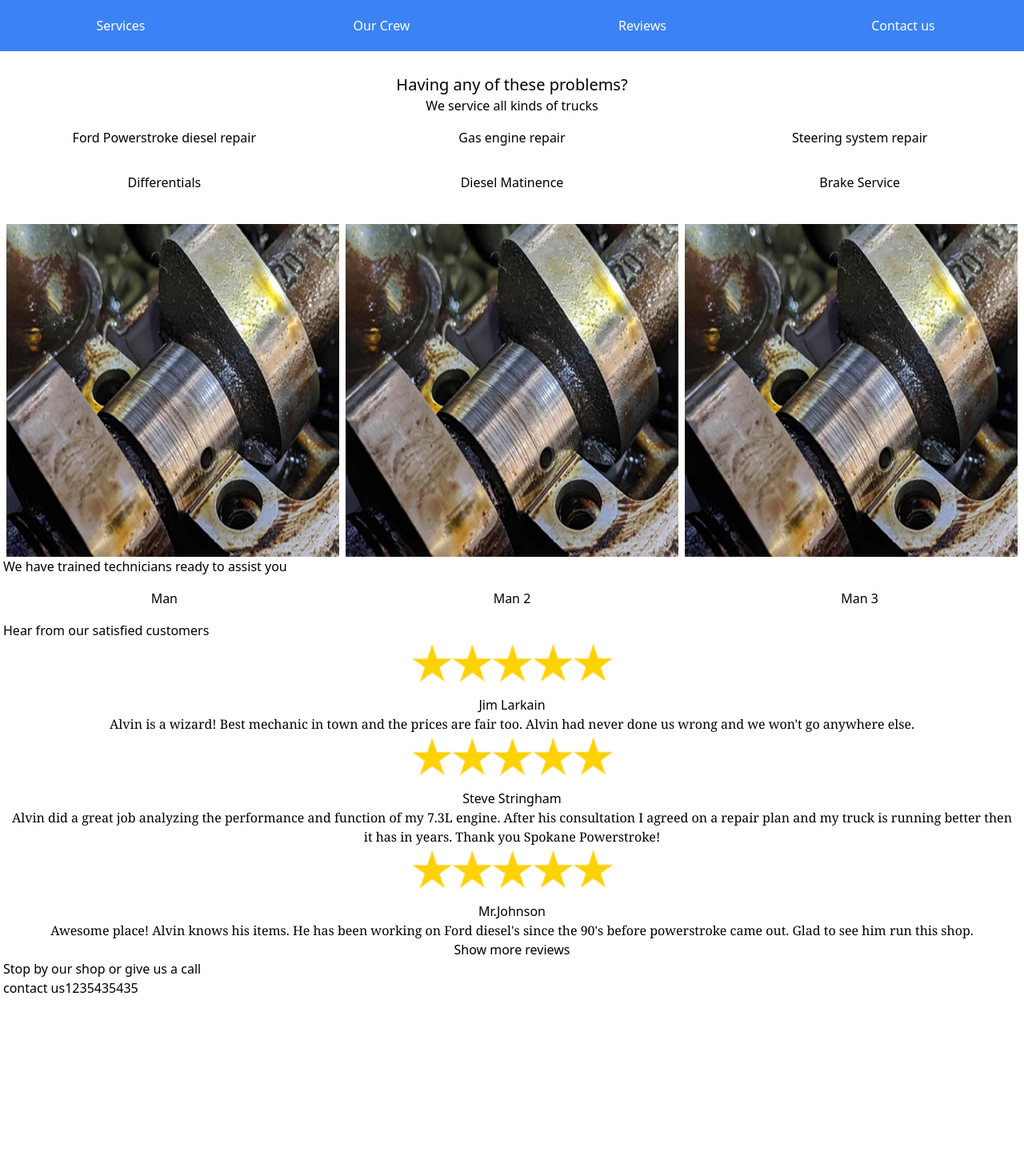
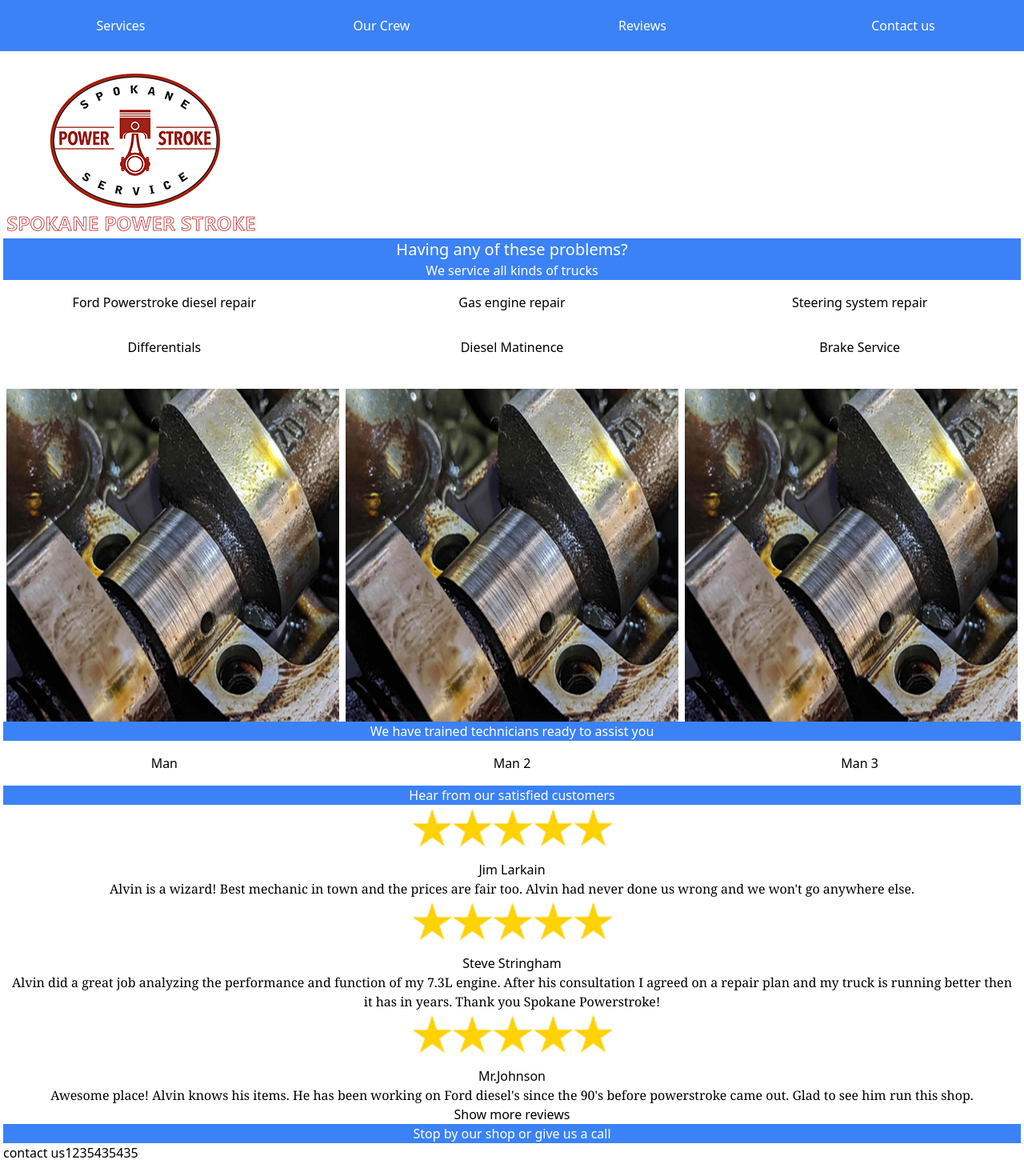
Before and after one commit to DylanBozarth/spokane-power-stroke, a Next.js app: page / in a window 1280 px wide. Shown: the top 1470 px of the page at 80% size. Before the commit the page ends 1291 px from the top, so only its background shows below. Built offline with nearby package versions, Linux system fonts and the light colour scheme.

Commit message:
logo and styling

```diff
--- a/pages/mainpage.tsx
+++ b/pages/mainpage.tsx
@@ -4,30 +4,34 @@ import { Services } from "./components/services";
 import { Reviews } from "./components/reviews";
 import { useState } from "react";
 import { Navbar } from "./components/navbar";
+import Image from "next/image";
+import Logo from '../public/assets/logotext.png'
 export const MainPage = () => {
   const [active, setActive] = useState(0);
   return (
     <div className="p-1 ">
       <Navbar active={active} setActive={setActive} />
+
       <div className="py-10">
-        <h1 className="text-center px:5 text-xl" id="services">
+        <Image src={Logo} className="mx-auto"  alt="spokane power stroke" />
+        <h1 className="text-center px-1 text-xl  bg-blue-500 text-white " id="services">
           Having any of these problems?{" "}
         </h1>
 
 
-        <h1 className="text-center px-1 text-blue" id="">
+        <h1 className="text-center px-1  bg-blue-500 text-white" id="">
           We service all kinds of trucks
         </h1>
         <Services active={active} setActive={setActive} />
-        <h1 className="divider" id="crew">
+        <h1 className="text-center px-1  bg-blue-500 text-white" id="crew">
           We have trained technicians ready to assist you
         </h1>
         <About  active={active} setActive={setActive}  />
-        <h1 className="divider" id="reviews">
+        <h1 className="text-center px-1  bg-blue-500 text-white" id="reviews">
           Hear from our satisfied customers
         </h1>
         <Reviews  active={active} setActive={setActive}  />
-        <h1 className="divider" id="contact">
+        <h1 className="text-center px-1  bg-blue-500 text-white" id="contact">
           Stop by our shop or give us a call
         </h1>
         <Contact  active={active} setActive={setActive}  />
```
